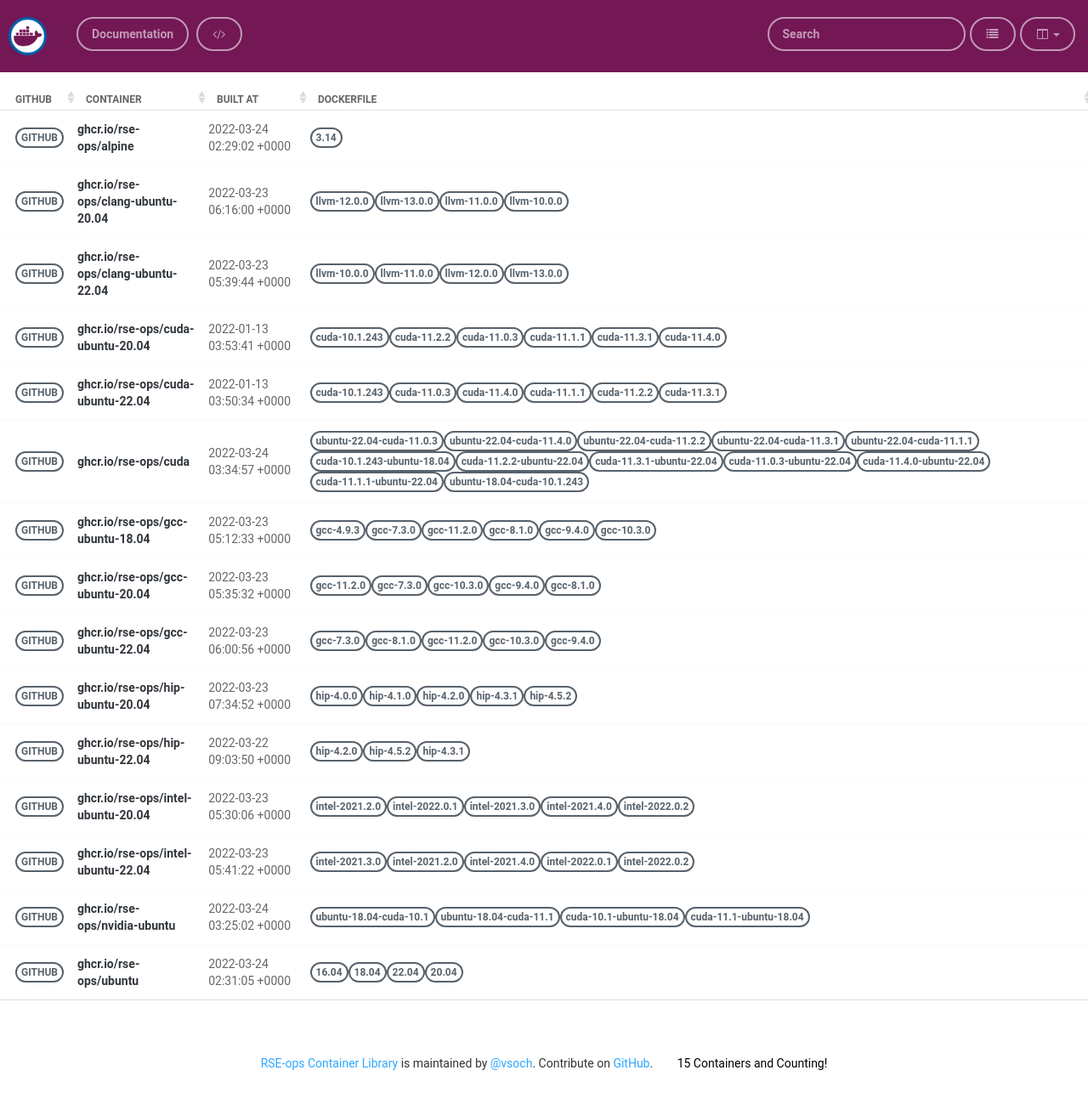
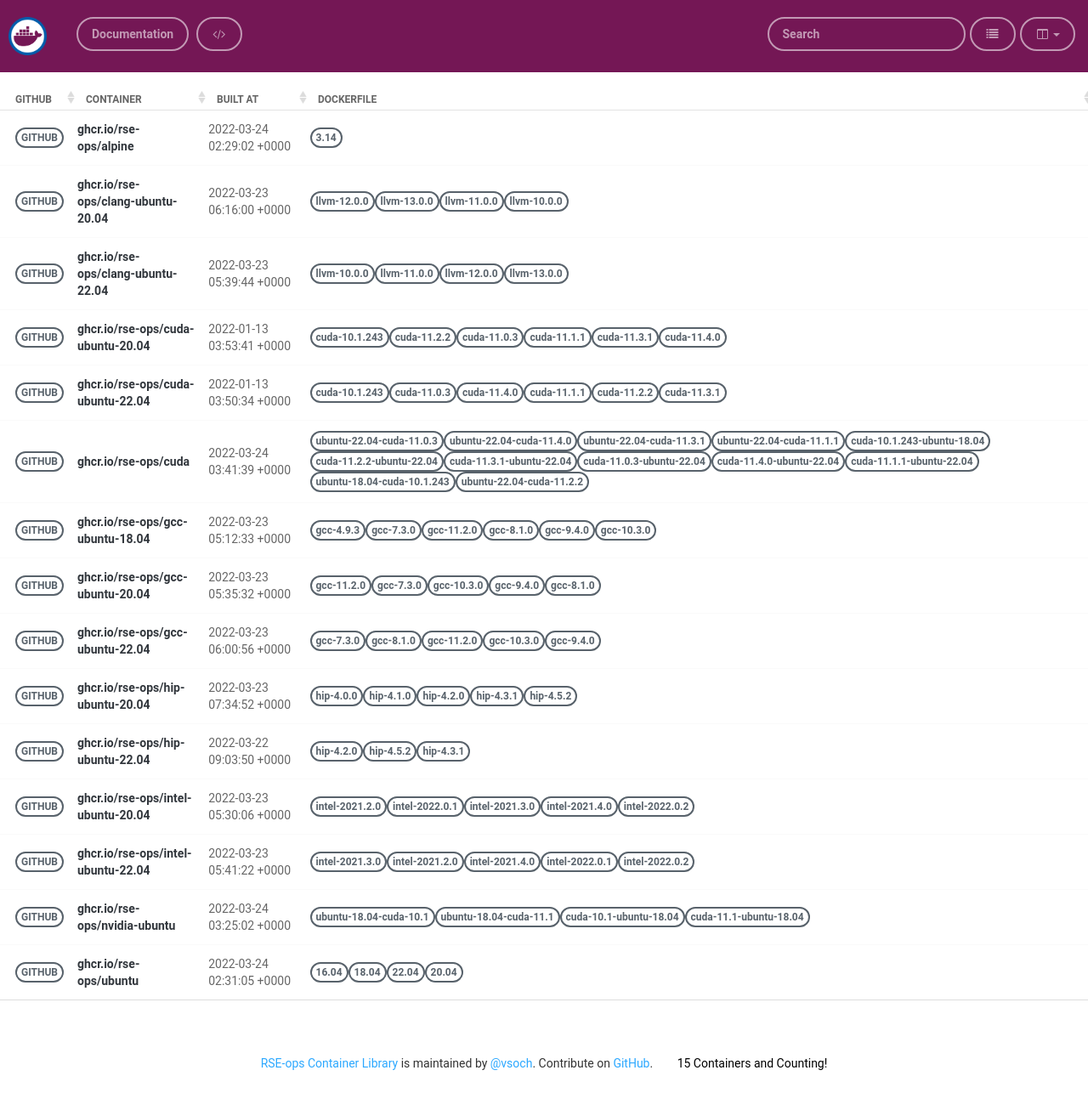
Before and after one commit to rse-ops/docker-images, a Jekyll site: the page built from pages/index.md, in a window 1280 px wide. Shown: the whole page at 85% size. Built offline with Jekyll 4.4.1, drawn with Linux system fonts in a browser that asks for light colours; nearby versions of some CDN libraries.

Commit message:
Automated push to update library 2022-03-24

```diff
--- a/_library/ghcr.io-rse-ops-cuda.md
+++ b/_library/ghcr.io-rse-ops-cuda.md
@@ -1,7 +1,7 @@
 ---
 layout: container
 name: ghcr.io/rse-ops/cuda
-updated_at: 2022-03-24 03:34:57.942252
+updated_at: 2022-03-24 03:41:39.888281
 
 
 container_url: https://github.com/orgs/rse-ops/packages/container/package/cuda
```
Also changed, not shown: other parts of _library/ghcr.io-rse-ops-cuda.md (+3 -3 lines).
